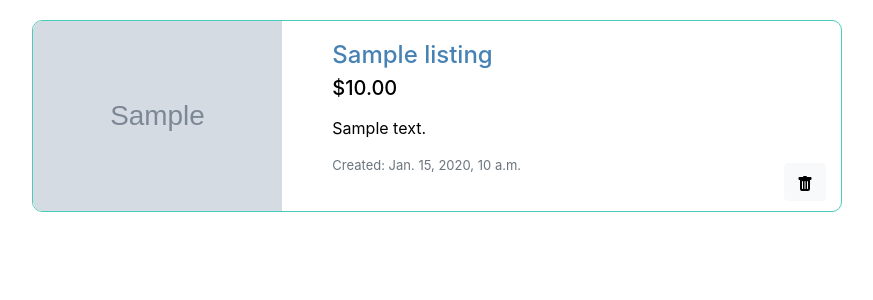
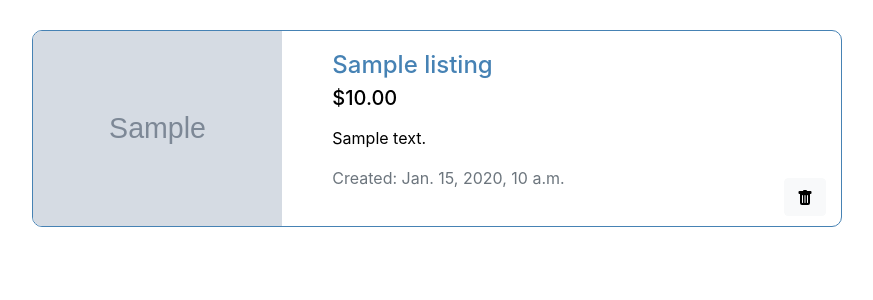
Before and after one commit to daniel-ob/CS50W, a Django app: page /watchlist in a window 1280 px wide. Shown: the part 152-452 px from the top of the page, without its empty margins (98-971 px from the left). Run offline with Django 3.2, Linux system fonts and the light colour scheme; a user stored in the database is signed in; tables that the repository leaves empty hold one stand-in row (values such as "Sample post"); grey boxes marked "Sample" are stand-in pictures; some libraries are stand-ins or nearby versions.

Commit message:
[2_Commerce] Index and Watchlist Pages: merge templates (use horizontal cards)

```diff
--- a/2_Commerce/commerce/auctions/static/auctions/styles.css
+++ b/2_Commerce/commerce/auctions/static/auctions/styles.css
@@ -34,73 +34,54 @@ header {
 }
 
 .nav {
-    margin-bottom: 20px;
+    margin-bottom: 30px;
 }
 
 /* Index */
 #index-page h1 {
-    margin-top: 20px;
-    margin-left: 20px;
     font-size: x-large;
-}
-
-#index-container {
-    display: flex;
-    flex-wrap: wrap;
+    margin-bottom: 20px;
 }
 
 #index-page a:link {
     text-decoration: none;
 }
 
-#index-page article {
-    margin: 20px;
-    padding: 20px;
-    width: 400px;
+.card {
     border: 1px solid steelblue;
     border-radius: 10px;
-    box-shadow: 1px 1px #4ACBBC;
+    overflow: hidden;
 }
 
-#index-page article:hover {
+.card:hover {
     border: 2px solid steelblue;
-    box-shadow: 5px 5px 5px grey;
+    box-shadow: 2px 2px 2px grey;
 }
 
-#index-page figure {
-    height: 200px;
-    display: flex;
-    justify-content: center;
-    align-items: center;
+.card figure {
+    text-align: center;
 }
 
-#index-page img {
-    max-width: 200px;
-    max-height: 200px;
+.card img {
+    min-height: 100%;
+    max-height: 250px;
 }
 
-#index-page h2 {
+.card-title {
     color: steelblue;
-    font-size: x-large;
-    overflow: auto;
 }
 
-#index-page article div {
-    margin-top: 10px;
+.card-subtitle, .card-text {
     color: black;
-    font-size: medium;
-    overflow: auto;
 }
 
-.text-muted {
-    font-size: small;
+#watchlist-trash {
+    position: absolute;
+    bottom: 10px;
+    right: 30px;
 }
 
-#index-page p {
-    margin: 20px;
-}
-
-/* Create Page */
+/* Create */
 #create-page {
     margin-left: 40px;
 }
@@ -195,45 +176,6 @@ header {
     width: 500px;
 }
 
-/* Watchlist */
-#watchlist-page a:link {
-    text-decoration: none;
-}
-
-.card {
-    border: 1px solid #4ACBBC;
-    border-radius: 10px;
-    overflow: hidden;
-}
-
-.card:hover {
-    border: 2px solid #4ACBBC;
-    box-shadow: 2px 2px 2px grey;
-}
-
-.card figure {
-    text-align: center;
-}
-
-.card img {
-    min-height: 100%;
-    max-height: 250px;
-}
-
-.card-title {
-    color: steelblue;
-}
-
-.card-subtitle, .card-text {
-    color: black;
-}
-
-#watchlist-page form {
-    position: absolute;
-    bottom: 10px;
-    right: 30px;
-}
-
 /* Categories */
 #categories-page {
     margin-left: 20px;
--- a/2_Commerce/commerce/auctions/templates/auctions/index.html
+++ b/2_Commerce/commerce/auctions/templates/auctions/index.html
@@ -1,40 +1,74 @@
 {% extends "auctions/layout.html" %}
 
-{% block title %}Auctions - Active Listings {% endblock %}
+{% block title %}
+    {% url 'index' as index_url %}
+    {% url 'watchlist' as watchlist_url %}
+
+    {% if request.path == index_url %}
+        Auctions - Active Listings
+    {% elif request.path == watchlist_url %}
+        Auctions - Watchlist
+    {% else %} {# category #}
+        Auctions - {{ category_name }}
+    {% endif %}
+{% endblock %}
 
 {% block body %}
-    <div id="index-page">
+    {% url 'watchlist' as watchlist_url %}
+    <div id="index-page" class="col-lg-8 offset-lg-1">
         {% if category_name %}
             <h1>{{ category_name }}</h1>
         {% endif %}
         <div id="index-container">
             {% for listing in listings %}
                 <a href="{% url 'listing' listing.id %}">
-                    <article>
-                        <figure>
+                    <!-- using Bootstrap horizontal cards -->
+                    <article class="card mb-3">
+                        <div class="row g-0">
+                            <figure class="col-md-4 mb-0">
                                 {% if listing.image_url %}
-                                <img src="{{ listing.image_url }}" alt="{{ listing.title }}" />
+                                    <img src="{{ listing.image_url }}" class="img-fluid" alt="{{ listing.title }}" />
                                 {% else %}
                                     {% load static %}
-                                <img src="{% static 'auctions/no_image.svg' %}" alt="No image" />
+                                    <img src="{% static 'auctions/no_image.svg' %}" class="img-fluid" alt="No image" />
                                 {% endif %}
                             </figure>
-                        <h2>{{ listing.title }}</h2>
-                        <div class="price">
+                            <div class="col-md-8">
+                                <div class="card-body">
+                                    <h4 class="card-title">{{ listing.title }}</h4>
+                                    <h5 class="card-subtitle mb-3">
                                         {% if listing.bids.count %}
                                             ${{ listing.bids.last.amount_dollars }}
                                         {% else %}
-                                ${{listing.starting_bid_dollars}}
+                                            ${{ listing.starting_bid_dollars }}
+                                        {% endif %}
+                                    </h5>
+                                    {% if listing.description %}
+                                        <p class="card-text">{{ listing.description }}</p>
+                                    {% endif %}
+                                    <p class="card-text text-muted">Created: {{ listing.creation_date }}</p>
+                                    {% if request.path == watchlist_url %}
+                                        <form id="watchlist-trash" action="{% url 'watchlist' %}" method="post">
+                                            {% csrf_token %}
+                                            <input type="hidden" name="listing_id" value="{{ listing.id }}">
+                                            <input type="hidden" name="from_url" value="{{ request.path }}">
+                                            <button type="submit" class="btn btn-light" name="watchlist" value="remove"
+                                                    title="remove from watchlist">
+                                                <img src="{% static 'auctions/trash-fill.svg' %}" />
+                                            </button>
+                                        </form>
                                     {% endif %}
                                 </div>
-                        {% if listing.description %}
-                            <div class="description">{{ listing.description }}</div>
-                        {% endif %}
-                        <div class="text-muted">Created: {{ listing.creation_date }}</div>
+                            </div>
+                        </div>
                     </article>
                 </a>
             {% empty %}
-                <p>No listings found.</p>
+                {% if request.path == watchlist_url %}
+                    <p>Watchlist is empty</p>
+                {% else %}
+                    <p>No active listings found</p>
+                {% endif %}
             {% endfor %}
         </div>
     </div>
--- a/2_Commerce/commerce/auctions/templates/auctions/listing.html
+++ b/2_Commerce/commerce/auctions/templates/auctions/listing.html
@@ -17,7 +17,7 @@
             <div class="header">
                 <h1>{{ listing.title }}</h1>
                 {% if user.is_authenticated %}
-                    <form class="watchlist-form" action="{% url 'watchlist' %}" method="post">
+                    <form id="watchlist-form" action="{% url 'watchlist' %}" method="post">
                         {% csrf_token %}
                         <input type="hidden" name="listing_id" value="{{ listing.id }}">
                         <input type="hidden" name="from_url" value="{{ request.path }}">
--- a/2_Commerce/commerce/auctions/templates/auctions/watchlist.html
+++ /dev/null
@@ -1,52 +0,0 @@
-{% extends "auctions/layout.html" %}
-
-{% block title %}Auctions - Watchlist{% endblock %}
-
-{% block body %}
-{% load static %}
-    <div id="watchlist-page" class="col-lg-8 offset-lg-1">
-        {% for listing in listings %}
-            <!-- using Bootstrap horizontal cards -->
-            <a href="{% url 'listing' listing.id %}">
-                <article class="card mb-3">
-                    <div class="row g-0">
-                        <figure class="col-md-4 mb-0">
-                            {% if listing.image_url %}
-                                <img src="{{ listing.image_url }}" class="img-fluid" alt="{{ listing.title }}" />
-                            {% else %}
-                                <img src="{% static 'auctions/no_image.svg' %}" class="img-fluid" alt="No image" />
-                            {% endif %}
-                        </figure>
-                        <div class="col-md-8">
-                            <div class="card-body">
-                                <h4 class="card-title">{{ listing.title }}</h4>
-                                <h5 class="card-subtitle mb-3">
-                                    {% if listing.bids.count %}
-                                        ${{ listing.bids.last.amount_dollars }}
-                                    {% else %}
-                                        ${{ listing.starting_bid_dollars }}
-                                    {% endif %}
-                                </h5>
-                                {% if listing.description %}
-                                    <p class="card-text">{{ listing.description }}</p>
-                                {% endif %}
-                                <p class="card-text text-muted">Created: {{ listing.creation_date }}</p>
-                                <form class="watchlist-form" action="{% url 'watchlist' %}" method="post">
-                                    {% csrf_token %}
-                                    <input type="hidden" name="listing_id" value="{{ listing.id }}">
-                                    <input type="hidden" name="from_url" value="{{ request.path }}">
-                                    <button type="submit" class="btn btn-light" name="watchlist" value="remove"
-                                            title="remove from watchlist">
-                                        <img src="{% static 'auctions/trash-fill.svg' %}" />
-                                    </button>
-                                </form>
-                            </div>
-                        </div>
-                    </div>
-                </article>
-            </a>
-        {% empty %}
-            <p>Watchlist is empty</p>
-        {% endfor %}
-    </div>
-{% endblock %}
--- a/2_Commerce/commerce/auctions/views.py
+++ b/2_Commerce/commerce/auctions/views.py
@@ -184,7 +184,7 @@ def watchlist(request):
         # redirect to original page
         return HttpResponseRedirect(request.POST["from_url"])
     else:
-        return render(request, "auctions/watchlist.html", {
+        return render(request, "auctions/index.html", {
             "listings": user.watchlist.listings.all()
         })
 
```
Lines whose indentation alone changed are shown as unchanged.
